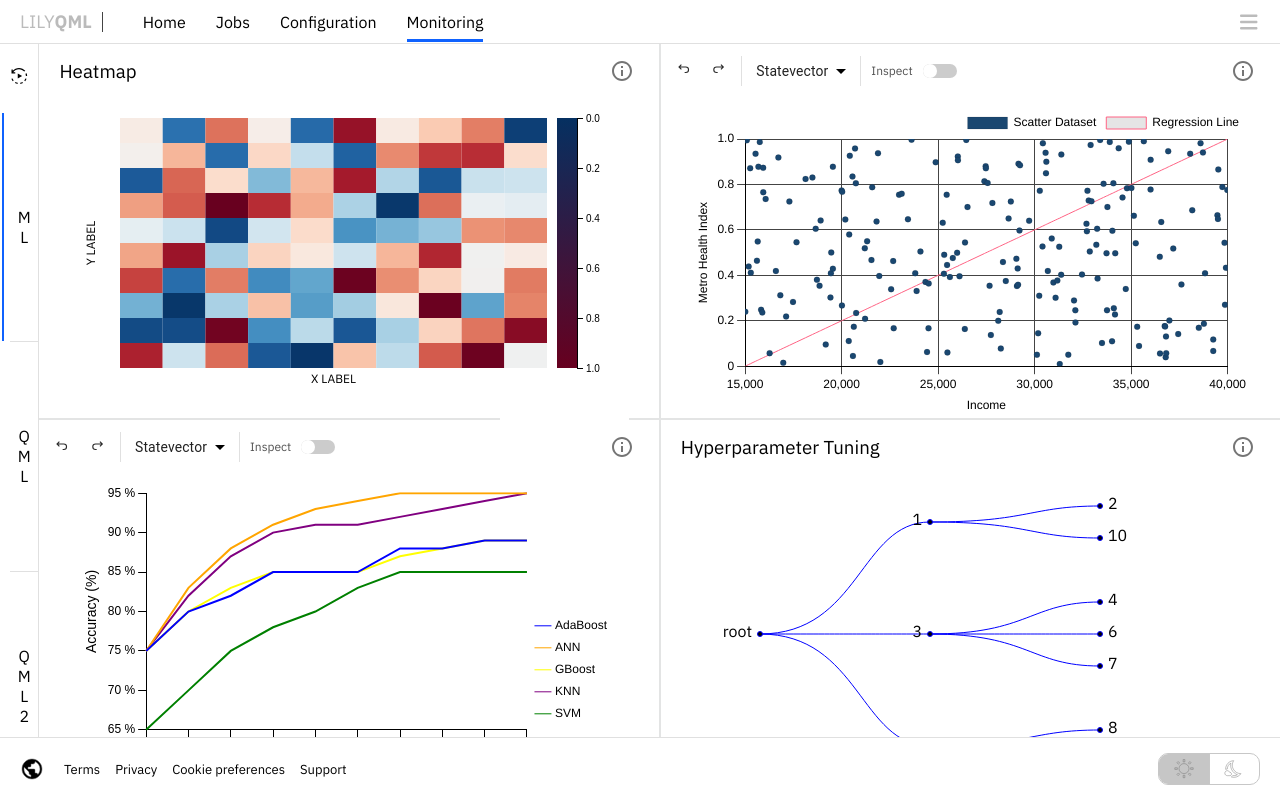
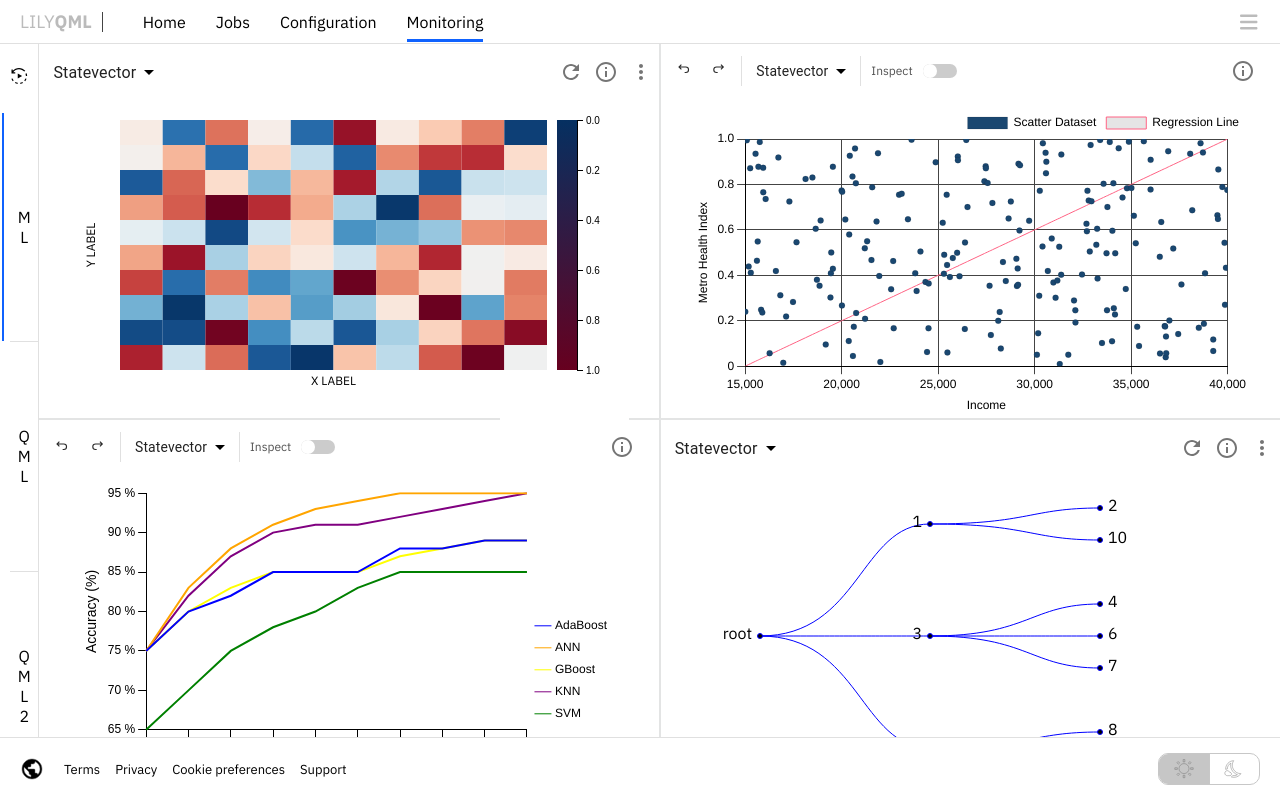
Before and after one commit to xleonplayz/LILYUI, a Next.js app: page /lab/monitoring in a window 1280 px wide. Built offline with nearby package versions, Linux system fonts and the light colour scheme.

Commit message:
header-done-monitor-33

```diff
--- a/app/lab/monitoring/dendogramm.tsx
+++ b/app/lab/monitoring/dendogramm.tsx
@@ -1,8 +1,14 @@
 'use client';
-import React, { useEffect, useRef } from 'react';
+import React, { useEffect, useRef, useState } from 'react';
 import styled from 'styled-components';
 import * as d3 from 'd3';
 
+import { Slider, MenuItem, Tooltip, IconButton } from '@mui/material';
+import InfoOutlinedIcon from '@mui/icons-material/InfoOutlined';
+import { OutlinedInput, Select } from '@mui/material';
+import RefreshIcon from '@mui/icons-material/Refresh';
+
+import MoreVertIcon from '@mui/icons-material/MoreVert';
 interface NodeData {
   name: string;
   children?: NodeData[];
@@ -14,9 +20,110 @@ const DendrogramContainer = styled.div`
   height: 100%;
 `;
 
+
+
+const ControlsContainer = styled.div`
+  display: flex;
+  justify-content: space-between;
+  align-items: center;
+  padding: 10px 30px;
+`;
+
+
+const CustomSelect = styled(Select)`
+  outline: none;
+  border: none;
+  font-size: 0.87rem;
+  color: ${({ theme }) => (theme === 'dark' ? '#fff' : '#000')};
+  background-color: ${({ theme }) => (theme === 'dark' ? '#21272a' : '#fff')};
+
+  .MuiOutlinedInput-root {
+    padding: 0px 0px;
+    border: none;
+    background-color: ${({ theme }) => (theme === 'dark' ? '#2a2a2a' : '#fff')};
+    color: ${({ theme }) => (theme === 'dark' ? '#fff' : '#000')};
+    box-shadow: ${({ theme }) => (theme === 'dark' ? '0 2px 4px rgba(0, 0, 0, 0.1)' : '0 2px 4px rgba(0, 0, 0, 0.1)')};
+  }
+
+  .MuiOutlinedInput-notchedOutline {
+    border: none;
+  }
+
+  .MuiSvgIcon-root {
+    color: ${({ theme }) => (theme === 'dark' ? '#fff' : '#000')};
+    background-color: ${({ theme }) => (theme === 'dark' ? '#21272a' : '#fff')};
+  }
+
+  &:hover {
+    background-color: ${({ theme }) => (theme === 'dark' ? '#2b3236' : '#e8e8e8')};
+
+    .MuiSvgIcon-root {
+      background-color: ${({ theme }) => (theme === 'dark' ? '#2b3236' : '#e8e8e8')};
+    }
+  }
+`;
+
+const CustomMenuItem = styled(MenuItem)`
+  background-color: ${({ theme, selected }) => (theme === 'dark' ? (selected ? '#2b3236' : '#21272a') : '#fff')};
+  color: ${({ theme }) => (theme === 'dark' ? '#fff' : '#000')};
+  &:hover {
+    background-color: ${({ theme }) => (theme === 'dark' ? '#2b3236' : '#e8e8e8')};
+  }
+  &.Mui-selected {
+    background-color: ${({ theme }) => (theme === 'dark' ? '#2b3236' : '#e8e8e8')} !important;
+    &:hover {
+      background-color: ${({ theme }) => (theme === 'dark' ? '#2b3236' : '#e8e8e8')};
+    }
+  }
+`;
+
+const ThemedIconButton = styled(IconButton) <{ theme: string }>`
+  color: ${({ theme }) => (theme === 'dark' ? '#fff' : '#000')};
+`;
+
+
+// Custom tooltip styles
+const CustomTooltip = styled(({ className, ...props }) => (
+  <Tooltip {...props} classes={{ popper: className }} placement="bottom-end" arrow />
+))`
+  & .MuiTooltip-tooltip {
+    background-color: ${({ theme }) => (theme === 'dark' ? '#343a3e' : '#fff')};
+    color: ${({ theme }) => (theme === 'dark' ? '#fff' : '#000')};
+    box-shadow: 0px 0px 10px rgba(0, 0, 0, 0.2);
+    font-size: 12px;
+    border-radius: 4px;
+    padding: 15px;
+    max-width: 220px;
+  }
+  & .MuiTooltip-arrow {
+    color: ${({ theme }) => (theme === 'dark' ? '#333' : '#fff')};
+  }
+`;
+
+const TitleContainer = styled.div`
+  display: flex;
+  justify-content: space-between;
+  align-items: center;
+  padding: 0px 0px;
+  background-color: ${({ theme }) => (theme === 'dark' ? '#21272a' : '#fff')};
+  // border-bottom: 1px solid ${({ theme }) => (theme === 'dark' ? '#333' : '#ddd')};
+`;
+
+const HeaderSection = styled.div`
+  display: flex;
+  align-items: center;
+`;
+
+const ControlsSection = styled.div`
+  display: flex;
+  align-items: center;
+  justify-content:space-around;
+  width:17%
+`;
 const Dendrogram: React.FC<{ theme: string }> = ({ theme }) => {
   const ref = useRef<SVGSVGElement>(null);
 
+  const [selected, setSelected] = useState('Probabilities');
   useEffect(() => {
     const data: NodeData = {
       name: "root",
@@ -93,10 +200,52 @@ const Dendrogram: React.FC<{ theme: string }> = ({ theme }) => {
       .text(d => d.data.name);
   }, [theme]);
 
+
+
+  const [modelTypeDendogramm, setModelTypeDendogramm] = useState('Statevector');
+
+  const handleDropdownChangeShape = (e) => {
+    setModelTypeDendogramm(e.target.value);
+  };
   return (
-    <DendrogramContainer>
-      <svg ref={ref}></svg>
-    </DendrogramContainer>
+    <>
+      <TitleContainer theme={theme}>
+        <HeaderSection>
+          <CustomSelect
+            value={modelTypeDendogramm}
+            onChange={handleDropdownChangeShape}
+            displayEmpty
+            input={<OutlinedInput />}
+            theme={theme}
+          >
+            <CustomMenuItem value="Statevector" theme={theme}>Statevector</CustomMenuItem>
+            <CustomMenuItem value="Probabilities" theme={theme}>Probabilities</CustomMenuItem>
+          </CustomSelect>
+        </HeaderSection>
+        <ControlsSection>
+          <ThemedIconButton size="small" theme={theme}>
+            <RefreshIcon />
+          </ThemedIconButton>
+          <CustomTooltip title="This visualization shows the probability of outputs across the computational basis states, for up to 8 qubits." theme={theme} arrow>
+            <ThemedIconButton size="small" theme={theme}>
+              <InfoOutlinedIcon />
+            </ThemedIconButton>
+          </CustomTooltip>
+
+
+
+          {/* <MuiTooltip title="More options" placement="left"> */}
+          <ThemedIconButton size='small' theme={theme}>
+            <MoreVertIcon />
+          </ThemedIconButton>
+          {/* </MuiTooltip> */}
+        </ControlsSection>
+      </TitleContainer>
+
+      <DendrogramContainer>
+        <svg ref={ref}></svg>
+      </DendrogramContainer>
+    </>
   );
 };
 
--- a/app/lab/monitoring/heatmap.tsx
+++ b/app/lab/monitoring/heatmap.tsx
@@ -5,7 +5,9 @@ import { Slider, MenuItem, Tooltip, IconButton } from '@mui/material';
 import InfoOutlinedIcon from '@mui/icons-material/InfoOutlined';
 import { OutlinedInput, Select } from '@mui/material';
 import * as d3 from 'd3';
+import RefreshIcon from '@mui/icons-material/Refresh';
 
+import MoreVertIcon from '@mui/icons-material/MoreVert';
 const HeatmapContainer = styled.div`
   width: 90%;
   margin: auto;
@@ -14,12 +16,12 @@ const HeatmapContainer = styled.div`
   height: 300px;
 `;
 
-const TitleContainer = styled.div`
-  display: flex;
-  justify-content: space-between;
-  align-items: center;
-  padding: 10px 20px;
-`;
+// const TitleContainer = styled.div`
+//   display: flex;
+//   justify-content: space-between;
+//   align-items: center;
+//   padding: 10px 20px;
+// `;
 
 const ControlsContainer = styled.div`
   display: flex;
@@ -85,6 +87,7 @@ const ThemedIconButton = styled(IconButton) <{ theme: string }>`
   color: ${({ theme }) => (theme === 'dark' ? '#fff' : '#000')};
 `;
 
+
 // Custom tooltip styles
 const CustomTooltip = styled(({ className, ...props }) => (
   <Tooltip {...props} classes={{ popper: className }} placement="bottom-end" arrow />
@@ -101,6 +104,27 @@ const CustomTooltip = styled(({ className, ...props }) => (
   & .MuiTooltip-arrow {
     color: ${({ theme }) => (theme === 'dark' ? '#333' : '#fff')};
   }
+`;
+
+const TitleContainer = styled.div`
+  display: flex;
+  justify-content: space-between;
+  align-items: center;
+  padding: 0px 0px;
+  background-color: ${({ theme }) => (theme === 'dark' ? '#21272a' : '#fff')};
+  // border-bottom: 1px solid ${({ theme }) => (theme === 'dark' ? '#333' : '#ddd')};
+`;
+
+const HeaderSection = styled.div`
+  display: flex;
+  align-items: center;
+`;
+
+const ControlsSection = styled.div`
+  display: flex;
+  align-items: center;
+  justify-content:space-around;
+  width:17%
 `;
 
 function generateRandomMatrix(rows: number, cols: number): number[][] {
@@ -236,15 +260,39 @@ export default function HeatmapComponent({ theme }: HeatmapComponentProps) {
 
   return (
     <>
-      <TitleContainer>
-        <GridTitle theme={theme}>Heatmap</GridTitle>
-        <CustomTooltip title="This visualization shows the probability of outputs across the computational basis states, for up to 8 qubits." theme={theme} arrow>
+
+<TitleContainer theme={theme}>
+        <HeaderSection>
+          <CustomSelect
+            value={modelSphere}
+            onChange={handleModelSphereChange}
+            displayEmpty
+            input={<OutlinedInput />}
+            theme={theme}
+          >
+            <CustomMenuItem value="Statevector" theme={theme}>Statevector</CustomMenuItem>
+            <CustomMenuItem value="Probabilities" theme={theme}>Probabilities</CustomMenuItem>
+          </CustomSelect>
+        </HeaderSection>
+        <ControlsSection>
           <ThemedIconButton size="small" theme={theme}>
-            <InfoOutlinedIcon />
+            <RefreshIcon />
           </ThemedIconButton>
-        </CustomTooltip>
+          <CustomTooltip title="This visualization shows the probability of outputs across the computational basis states, for up to 8 qubits." theme={theme} arrow>
+            <ThemedIconButton size="small" theme={theme}>
+              <InfoOutlinedIcon />
+            </ThemedIconButton>
+          </CustomTooltip>
+
+
+
+          {/* <MuiTooltip title="More options" placement="left"> */}
+            <ThemedIconButton  size='small' theme={theme}>
+              <MoreVertIcon />
+            </ThemedIconButton>
+          {/* </MuiTooltip> */}
+        </ControlsSection>
       </TitleContainer>
-
       <HeatmapContainer id="heatmap-container" />
       <ControlsContainer>
         <Slider
--- a/app/lab/monitoring/page.tsx
+++ b/app/lab/monitoring/page.tsx
@@ -1042,7 +1042,7 @@ export default function HomePage() {
                 <AccuracyPrecisionRecall selectedMetric={activeOption} theme={theme} />
               </GridItem>
               <GridItem theme={theme}>
-                <div style={{ display: "flex", justifyContent: "space-between" }}>
+                {/* <div style={{ display: "flex", justifyContent: "space-between" }}>
                   <GridTitle theme={theme}>Hyperparameter Tuning</GridTitle>
                   <CustomTooltip
                     title="This visualization shows a  of randomly generated values."
@@ -1053,7 +1053,7 @@ export default function HomePage() {
                       <InfoOutlinedIcon style={{ marginRight: "20px" }} />
                     </ThemedIconButton>
                   </CustomTooltip>
-                </div>
+                </div> */}
                 <Dendrogram theme={theme} />
               </GridItem>
             </GridContainer>
```
